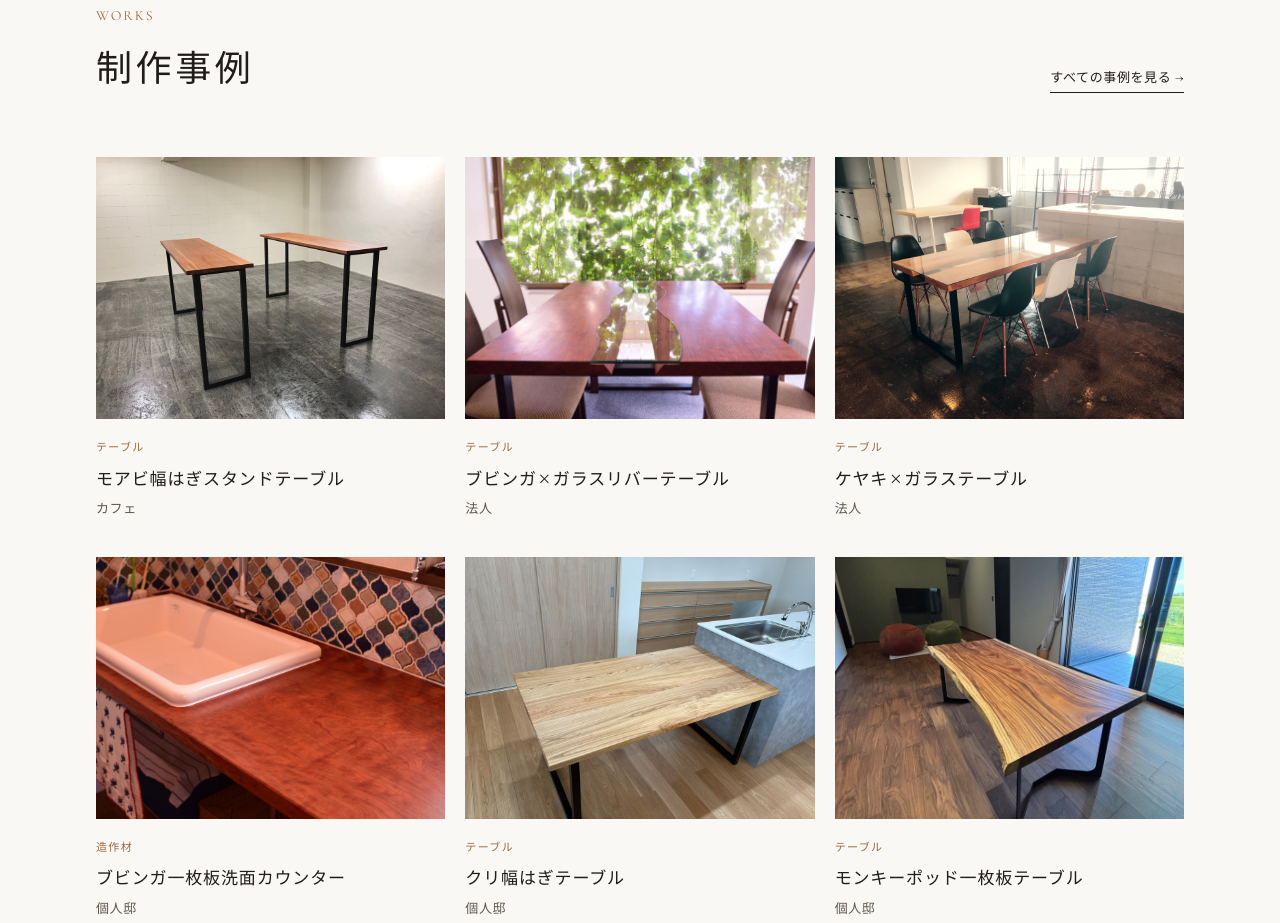
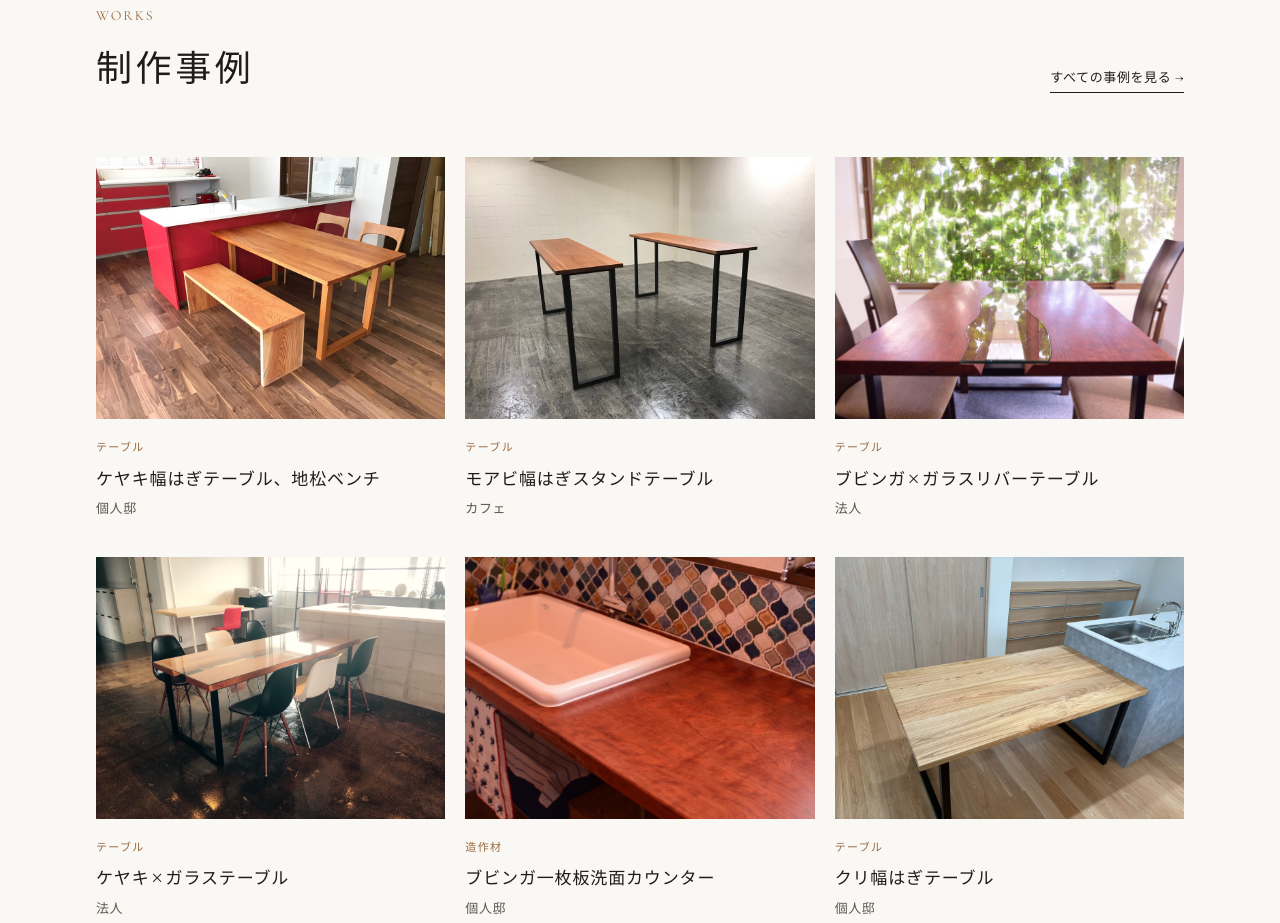
Before and after one commit to fukudas38-spec/kukulife-site, a plain HTML site: page index.html in a window 1280 px wide. Shown: the part 5102-6025 px from the top of the page. Drawn offline with nearby package versions, Linux system fonts and the light colour scheme.

Commit message:
Works: add keyaki table and pine bench

```diff
--- a/index.html
+++ b/index.html
@@ -172,12 +172,12 @@
         <a class="more" href="works.html">すべての事例を見る</a>
       </div>
       <div class="works-grid">
+        <figure class="work reveal"><div class="ph"><img src="img/w-keyaki-table-bench.jpg" alt="ケヤキ幅はぎテーブル、地松ベンチ（個人邸）" loading="lazy"></div><figcaption><span class="cat">テーブル</span><h3>ケヤキ幅はぎテーブル、地松ベンチ</h3><p class="place">個人邸</p></figcaption></figure>
         <figure class="work reveal"><div class="ph"><img src="img/w-moabi-stand-table.jpg" alt="モアビ幅はぎスタンドテーブル（カフェ）" loading="lazy"></div><figcaption><span class="cat">テーブル</span><h3>モアビ幅はぎスタンドテーブル</h3><p class="place">カフェ</p></figcaption></figure>
         <figure class="work reveal"><div class="ph"><img src="img/w-bubinga-glass-river.jpg" alt="ブビンガ×ガラスリバーテーブル（法人）" loading="lazy"></div><figcaption><span class="cat">テーブル</span><h3>ブビンガ×ガラスリバーテーブル</h3><p class="place">法人</p></figcaption></figure>
         <figure class="work reveal"><div class="ph"><img src="img/w-keyaki-glass-table.jpg" alt="ケヤキ×ガラステーブル（法人）" loading="lazy"></div><figcaption><span class="cat">テーブル</span><h3>ケヤキ×ガラステーブル</h3><p class="place">法人</p></figcaption></figure>
         <figure class="work reveal"><div class="ph"><img src="img/w-bubinga-washstand.jpg" alt="ブビンガ一枚板洗面カウンター（個人邸）" loading="lazy"></div><figcaption><span class="cat">造作材</span><h3>ブビンガ一枚板洗面カウンター</h3><p class="place">個人邸</p></figcaption></figure>
         <figure class="work reveal"><div class="ph"><img src="img/w-kuri-table.jpg" alt="クリ幅はぎテーブル（個人邸）" loading="lazy"></div><figcaption><span class="cat">テーブル</span><h3>クリ幅はぎテーブル</h3><p class="place">個人邸</p></figcaption></figure>
-        <figure class="work reveal"><div class="ph"><img src="img/w-monkeypod2.jpg" alt="モンキーポッド一枚板テーブル（個人邸）" style="object-position:center 65%" loading="lazy"></div><figcaption><span class="cat">テーブル</span><h3>モンキーポッド一枚板テーブル</h3><p class="place">個人邸</p></figcaption></figure>
       </div>
     </div>
   </section>
```
Also changed, not shown: works.html (+1 -0 lines), img/w-keyaki-table-bench.jpg (added).
